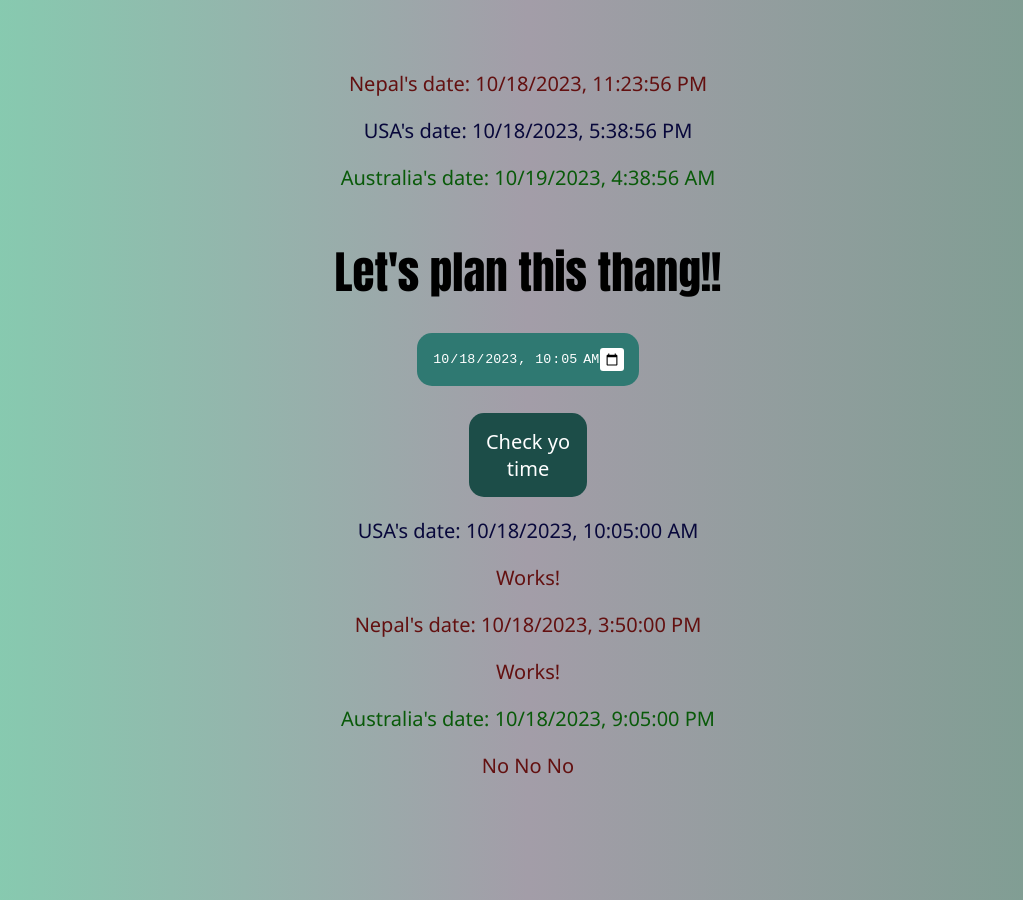
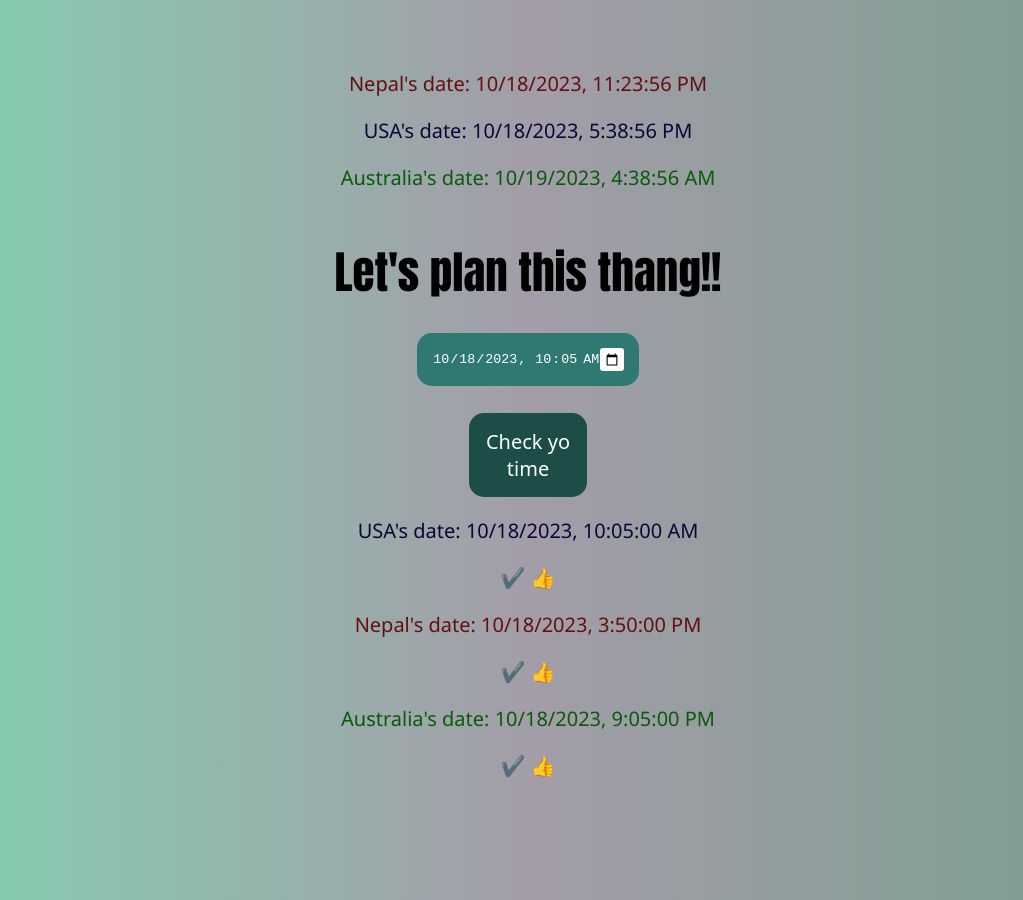
Before and after one commit to Maskey2/Timezone, a plain HTML site: page index.html in a window 1280 px wide. Both pictures are taken after a click on the button "Check yo time". Shown: the whole page, without its empty margins (112-1135 px from the left). Drawn offline with Linux system fonts and the light colour scheme.

Commit message:
Update index.html

```diff
--- a/index.html
+++ b/index.html
@@ -1,16 +1,11 @@
 <!doctype html>
 <html lang="en">
-
 <head>
   <meta charset="utf-8">
   <meta name="viewport" content="width=device-width, initial-scale=1">
   <title>Nep-Uni-Aus</title>
 </head>
-
 <body>
-  <div>
-
-  </div>
   <div>
     <p id="Nep" style="color: rgb(99, 16, 16);"></p>
     <p id="USA" style="color:rgb(8, 8, 59);"></p>
@@ -20,18 +15,19 @@
   <form onsubmit="return checkTime()">
     <label for="meeting-time" id="title">Let's plan this thang!!</label><br><br>
     <input type="datetime-local" id="meeting-time" name="meeting-time" value="2023-10-18T10:05" min="2023-10-07T00:00"
-      max="2024-04-14T00:00" />
-      <br>  <br>
+      max="2024-04-14T00:00" id="datePicker" />
+    <br> <br>
     <button type="submit">Check yo time</button>
   </form>
-
   <div>
-    <p id="US" style="color: rgb(8, 8, 59);"></p><p id="uhrs" style="color: rgb(99, 16, 16);"></p>
-    <p id="NP" style="color: rgb(99, 16, 16);"></p><p id="nhrs" style="color: rgb(99, 16, 16);"></p>
-    <p id="AU" style="color: rgb(9, 90, 9);"></p><p id="ahrs" style="color: rgb(99, 16, 16);"></p>
+    <p id="US" style="color: rgb(8, 8, 59);"></p>
+    <p id="uhrs" style="color: rgb(99, 16, 16);"></p>
+    <p id="NP" style="color: rgb(99, 16, 16);"></p>
+    <p id="nhrs" style="color: rgb(99, 16, 16);"></p>
+    <p id="AU" style="color: rgb(9, 90, 9);"></p>
+    <p id="ahrs" style="color: rgb(99, 16, 16);"></p>
   </div>
   <script>
-
     let nepalDate = new Date().toLocaleString('en-US', { timeZone: 'Asia/Kathmandu' });
     document.getElementById("Nep").innerHTML = "Nepal's date: " + nepalDate;
 
@@ -41,25 +37,30 @@
     let ausDate = new Date().toLocaleString('en-US', { timeZone: 'Australia/Sydney' });
     document.getElementById("Aus").innerHTML = "Australia's date: " + ausDate;
 
-
     function checkTime() {
       var userDate = document.querySelector('input[type="datetime-local"]').value;
       userDate = new Date(userDate).toLocaleString();
-      document.getElementById("US").innerHTML = "USA's date: "+ userDate;
+      document.getElementById("US").innerHTML = "USA's date: " + userDate;
 
       let getHrs = new Date(userDate).getHours();
-      if (getHrs  >= 8 || getHrs <= 20) {
-        document.getElementById("uhrs").innerHTML = "Works! "
+      let getDay = new Date(userDate).getDay();
+      if (getDay == 6 || getDay == 7) {
+        if (getHrs >= 7 || getHrs <= 23) {
+          document.getElementById("uhrs").innerHTML = "✔️ 👍 "
         } else {
-         document.getElementById("uhrs").innerHTML = "No No No "
+          document.getElementById("uhrs").innerHTML = "❌ 👎"
         }
-      console.log('USA',getHrs);
-
+      }
+      else {
+        if (getHrs >= 8 && getHrs <= 22) {
+          document.getElementById("uhrs").innerHTML = "✔️ 👍 "
+        } else {
+          document.getElementById("uhrs").innerHTML = "❌ 👎"
+        }
+      }
       event.preventDefault();
       checkNP(userDate);
       checkAU(userDate);
-
-
       return false;
     }
     function checkNP(userDate) {
@@ -68,37 +69,32 @@
       document.getElementById("NP").innerHTML = "Nepal's date: " + nepTime;
 
       let getHrs = new Date(nepTime).getHours();
-      if (getHrs >= 8 && getHrs <= 20) {
-        document.getElementById("nhrs").innerHTML = "Works!"
+      if (getHrs >= 9 && getHrs <= 22) {
+        document.getElementById("nhrs").innerHTML = "✔️ 👍 "
       } else {
-        document.getElementById("nhrs").innerHTML = "No No No "
+        document.getElementById("nhrs").innerHTML = "❌ 👎"
       }
-      console.log('Nepals',getHrs);
     }
-
     function checkAU(userDate) {
       let ausTime = userDate;
       ausTime = new Date(ausTime).toLocaleString('en-US', { timeZone: 'Australia/Sydney' });
       document.getElementById("AU").innerHTML = "Australia's date: " + ausTime;
 
       let getHrs = new Date(ausTime).getHours();
-      if (getHrs  >= 8 && getHrs <= 20) {
-        document.getElementById("ahrs").innerHTML = "Works! "
+      if (getHrs >= 8 && getHrs <= 23) {
+        document.getElementById("ahrs").innerHTML = "✔️ 👍 "
       } else {
-         document.getElementById("ahrs").innerHTML = "No No No "
+        document.getElementById("ahrs").innerHTML = "❌ 👎"
       }
-      console.log('Aus',getHrs);
-
     }
-
-
   </script>
 </body>
 </html>
 
 <style>
   body {
-    background-color: red; /* For browsers that do not support gradients */
+    background-color: red;
+    /* For browsers that do not support gradients */
     background-image: linear-gradient(to right, rgb(129, 211, 177), rgb(163, 157, 168), rgb(119, 158, 142));
     font-family: 'Segoe UI', Tahoma, Geneva, Verdana, sans-serif;
     margin: auto;
@@ -109,45 +105,51 @@
     text-align: center;
     font-size: 20px;
   }
-  input[type="datetime-local"]{
+
+  input[type="datetime-local"] {
     background-color: #2f7972;
     padding: 15px;
 
-    font-family: "Roboto Mono",monospace;
+    font-family: "Roboto Mono", monospace;
     color: #ffffff;
     border: none;
     outline: none;
     border-radius: 15px;
   }
-::-webkit-calendar-picker-indicator{
+
+  ::-webkit-calendar-picker-indicator {
     background-color: #ffffff;
     padding: 5px;
     cursor: pointer;
     border-radius: 3px;
   }
-button{
+
+  button {
     background-color: #1c4d48;
     padding: 15px;
     color: #ffffff;
     border: none;
     outline: none;
     border-radius: 15px;
-    font-family:system-ui, -apple-system, BlinkMacSystemFont, 'Segoe UI', Roboto, Oxygen, Ubuntu, Cantarell, 'Open Sans', 'Helvetica Neue', sans-serif;
+    font-family: system-ui, -apple-system, BlinkMacSystemFont, 'Segoe UI', Roboto, Oxygen, Ubuntu, Cantarell, 'Open Sans', 'Helvetica Neue', sans-serif;
     font-size: 20px;
     width: 10%;
   }
-button:hover{
+
+  button:hover {
     background-color: #133a36;
     box-shadow: 4px -3px 5px #3e4948;
     cursor: pointer;
     transition: box-shadow 0.3s ease-in-out;
   }
-#title{
+
+  #title {
     font-family: Impact, Haettenschweiler, 'Arial Narrow Bold', sans-serif;
     font-size: 45px;
   }
+
   @media only screen and (max-width: 600px) {
-  button{
+    button {
       width: 60%;
     }
   }
```
Lines whose indentation alone changed are shown as unchanged.
